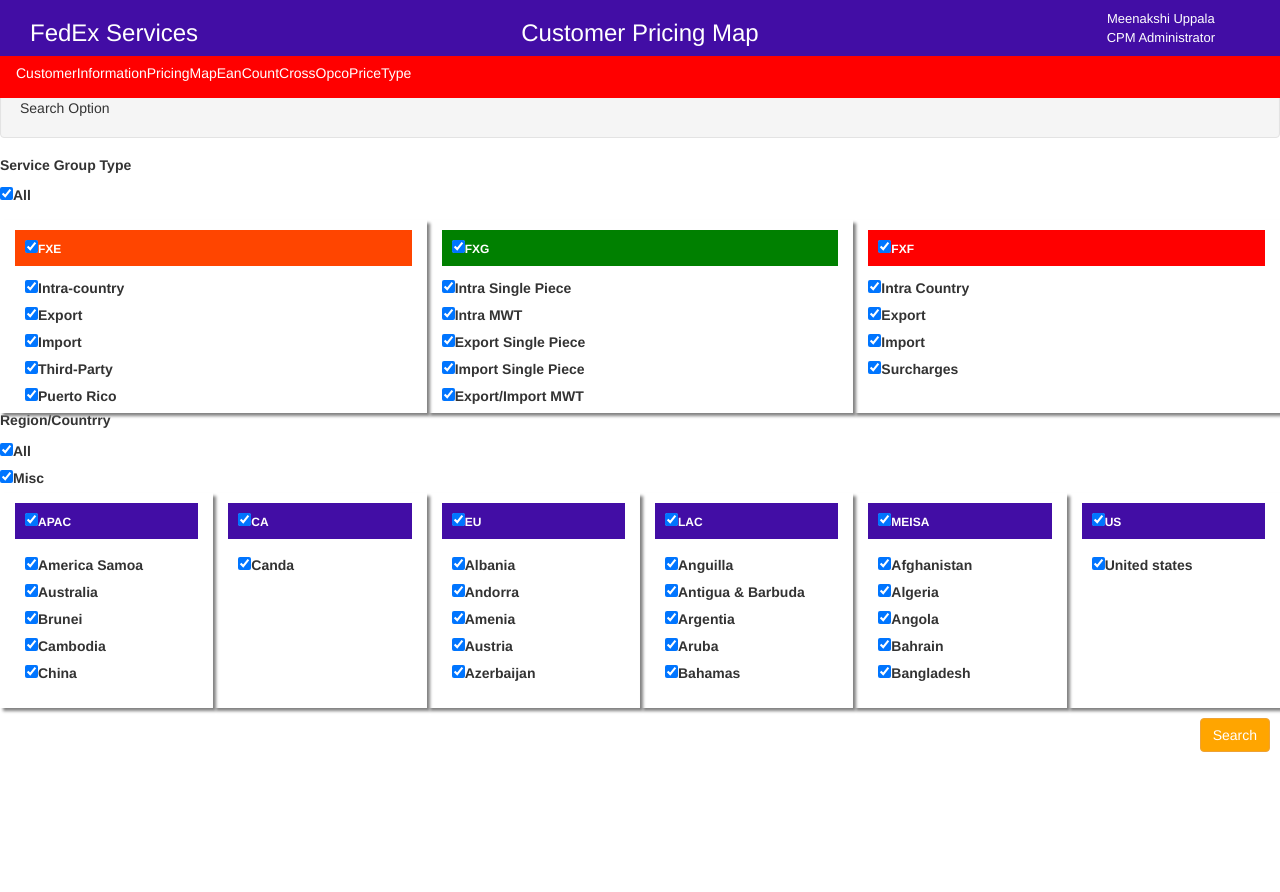
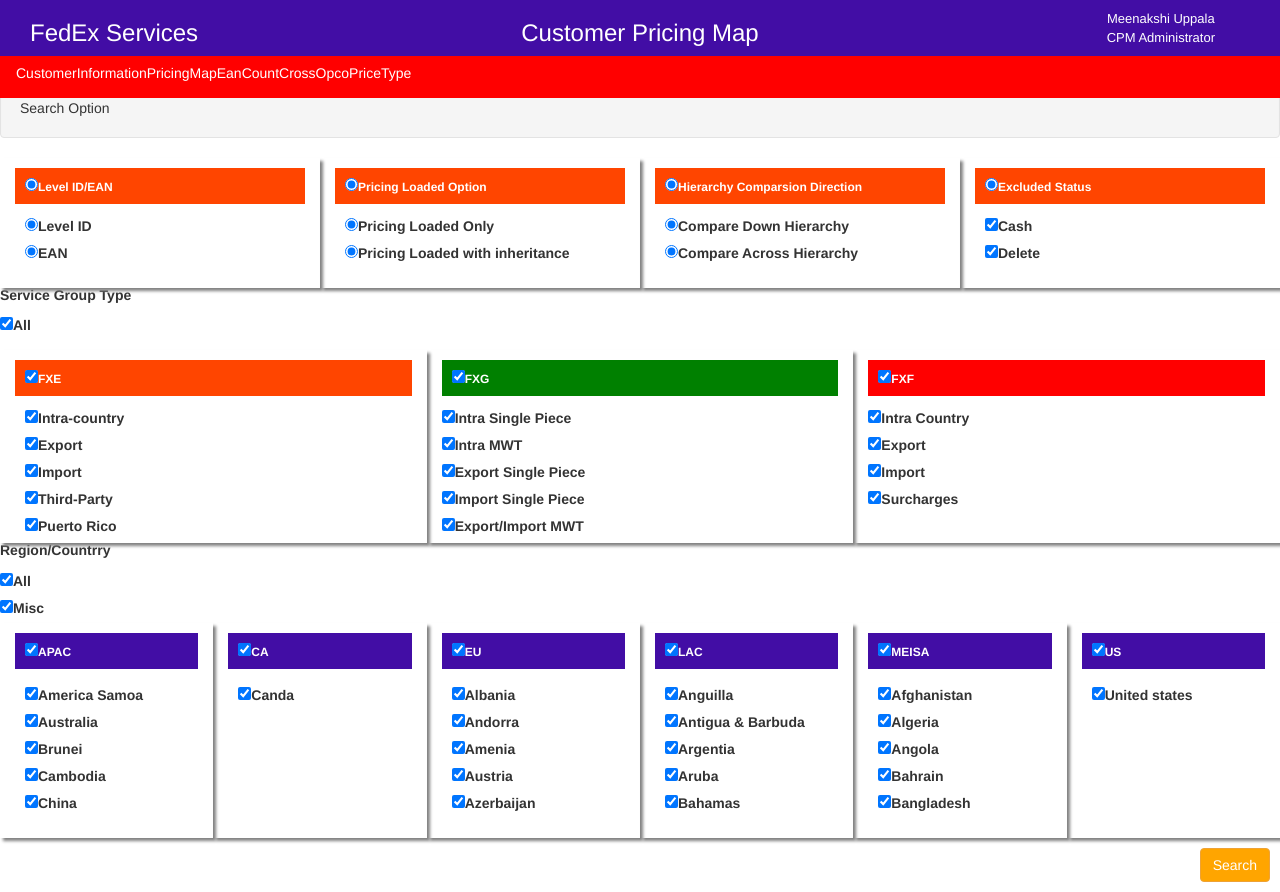
Before and after one commit to Sahana2696/react-mgpgqk, a React app: page / in a window 1280 px wide. Before the commit the page ends 800 px from the top, so only its background shows below. Built offline with nearby package versions, Linux system fonts and the light colour scheme.

Commit message:
2 files modified, 1 added

```diff
--- /dev/null
+++ b/LevelPricing.js
@@ -0,0 +1,86 @@
+import React, { Component } from 'react';
+import { render } from 'react-dom';
+import './style.css';
+export default class LevelPricing extends Component {
+  constructor(props) {
+    super(props);
+    this.state = {
+      radio: "true",
+      chkbox:"true"
+    }
+  }
+  render() {
+    return (
+      <div>
+        <div className="col-lg-3 boxshadow " >
+          <h6 > <label>
+            <input type="radio" defaultChecked={this.state.chkbox} />
+            Level ID/EAN
+      </label></h6>
+          <div className="pl5">
+            <label>
+              <input type="radio" defaultChecked={this.state.chkbox} />
+              Level ID
+      </label><br />
+            <label>
+              <input type="radio" defaultChecked={this.state.chkbox} />
+              EAN
+      </label><br />
+            <br />
+          </div>
+        </div>
+        <div className="col-lg-3 boxshadow " >
+          <h6 > <label>
+            <input type="radio" defaultChecked={this.state.chkbox} />
+            Pricing Loaded Option
+      </label></h6>
+          <div className="pl5">
+            <label>
+              <input type="radio" defaultChecked={this.state.chkbox} />
+              Pricing Loaded Only
+      </label><br />
+            <label>
+              <input type="radio" defaultChecked={this.state.chkbox} />
+              Pricing Loaded with inheritance
+      </label><br />
+            <br />
+          </div>
+        </div>
+        <div className="col-lg-3 boxshadow " >
+          <h6 > <label>
+            <input type="radio" defaultChecked={this.state.chkbox} />
+            Hierarchy Comparsion Direction
+      </label></h6>
+          <div className="pl5">
+            <label>
+              <input type="radio" defaultChecked={this.state.chkbox} />
+              Compare Down Hierarchy
+      </label><br />
+            <label>
+              <input type="radio" defaultChecked={this.state.chkbox} />
+              Compare Across Hierarchy
+      </label><br />
+            <br />
+          </div>
+        </div>
+        <div className="col-lg-3 boxshadow " >
+          <h6 > <label>
+            <input type="radio" defaultChecked={this.state.chkbox} />
+            Excluded Status
+      </label></h6>
+          <div className="pl5">
+            <label>
+              <input type="checkbox" defaultChecked={this.state.chkbox} />
+              Cash
+      </label><br />
+            <label>
+              <input type="checkbox" defaultChecked={this.state.chkbox} />
+              Delete
+      </label><br />
+            <br />
+          </div>
+        </div>
+      </div>
+    )
+  }
+}
--- a/index.js
+++ b/index.js
@@ -5,6 +5,7 @@
 import Region from './Region';
 import Search from './Search'
 import Customer from './Customer'
+import  LevelPricing from './LevelPricing';
 
 import Header from './Header'
 class App extends Component {
@@ -25,6 +26,9 @@
         </div>
 
         <div className="well"> Search Option </div>
+        <div>
+        < LevelPricing/>
+        </div>
         <h5> Service Group Type</h5>
         <label>
           <input type="checkbox" defaultChecked={this.state.chkbox} />
```
Also changed, not shown: style.css (line endings or trailing spaces).
